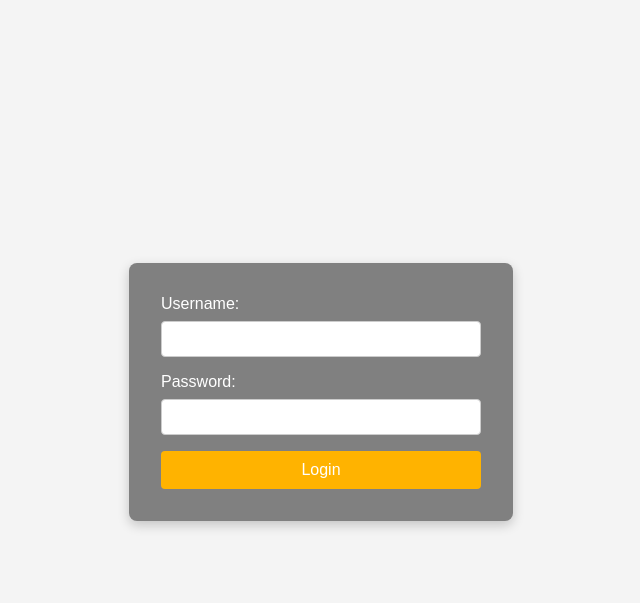
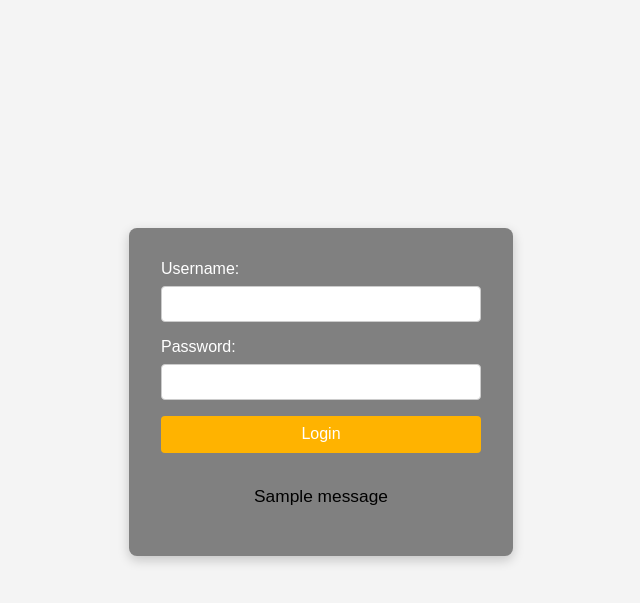
Before and after one commit to robbiew6002/application_code, a Flask app: page / in a window 1280 px wide. Shown: the top 603 px of the page, without its empty margins (319-959 px from the left). Run offline with Flask 3, Linux system fonts and the light colour scheme; one stand-in notice (Sample message) is shown.

Commit message:
Implement incorrect password message

```diff
--- a/app.py
+++ b/app.py
@@ -4,7 +4,7 @@
 # The below modules are installed via pip and are pre-made packages.
 import sys
 sys.path.append('./scripts')
-from flask import Flask, session, redirect, url_for, request, render_template
+from flask import Flask, session, redirect, url_for, request, render_template, flash
 from supabaseClient import supabase
 from flask_bcrypt import Bcrypt
 
@@ -28,6 +28,7 @@ app.secret_key='56ca809dc0b69a58c4d278ee41b44da5ea645163ec7d3a0ab9a1c37f63aec318
 # then they are forwarded to home.
 @app.route("/")
 def index():
+    print(session)
     if not session.get('logged_in'):
         return render_template("login.html")
     else:
@@ -43,6 +44,7 @@ def user_login():
         check_credentials(request.form, bcrypt)
     if session.get('logged_in'):
         return redirect(url_for('home'))
+    flash('Incorrect username/password', 'error')
     return redirect(url_for('index'))
 
 # Home Route - This route simply renders the application home page.
--- a/templates/login.html
+++ b/templates/login.html
@@ -11,6 +11,14 @@
         <div class="form-group">
             <button type="submit" value="Submit">Login</button>
         </div>
+        {% with messages = get_flashed_messages(with_categories=False) %}
+        {% if messages %}
+            {%for message in messages%}
+                <p id="incorrect-message">{{ message }}</p>
+            {% endfor %}
+        {% else %}
+        {% endif %}
+    {% endwith %}
     </form>
 </body>
 
@@ -73,4 +81,9 @@
     button:hover {
         background-color: #f6bf3e;
     }
+
+    #incorrect-message{
+        text-align: center;
+        font-size: 13pt;
+    }
 </style>
```
